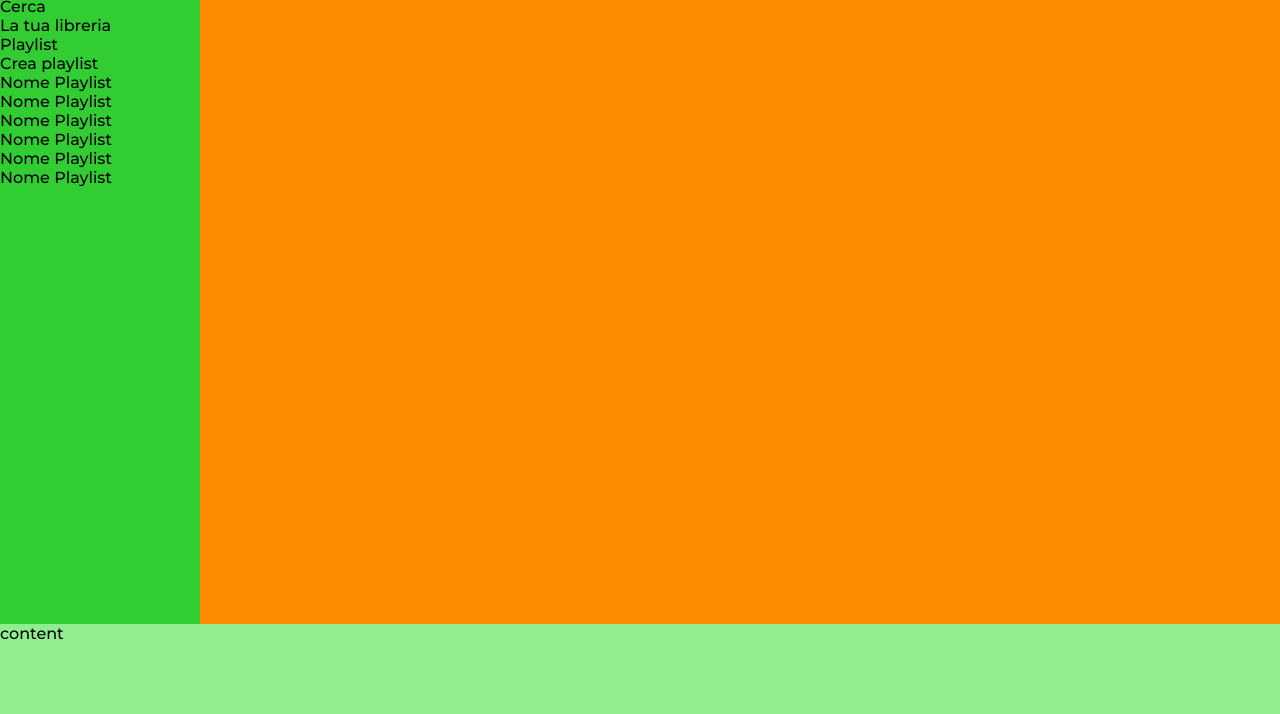
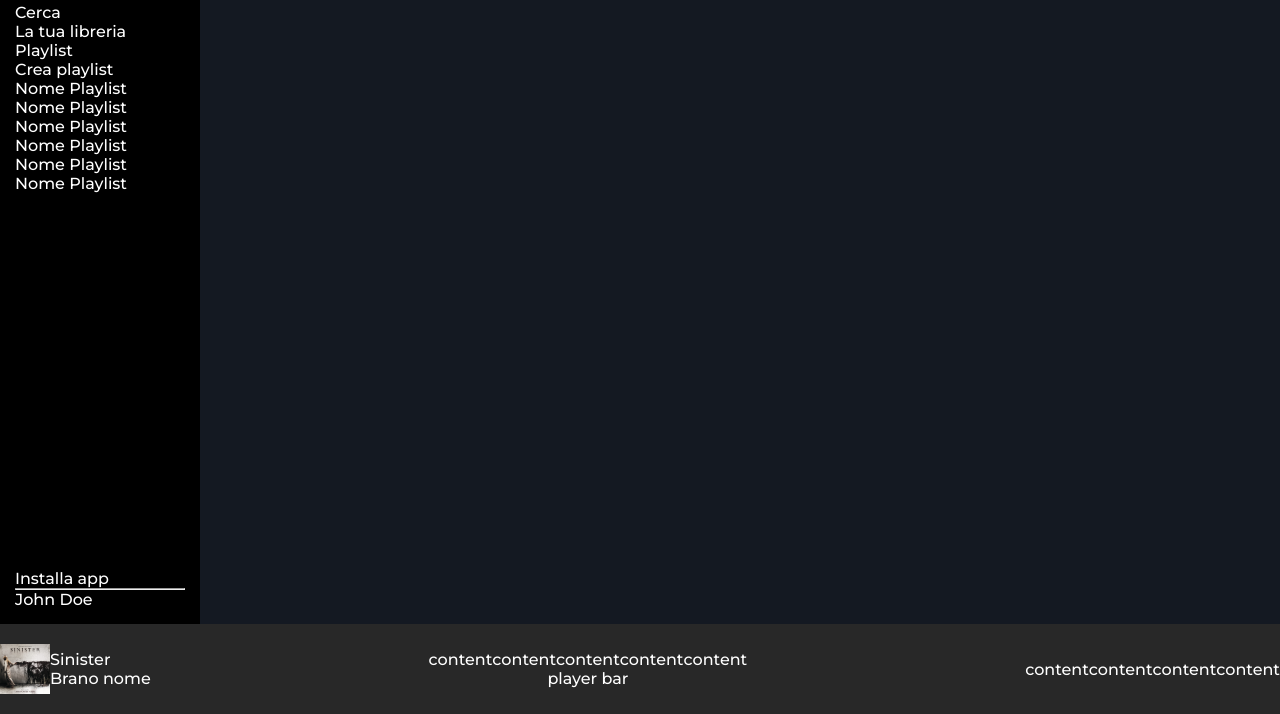
Before and after one commit to Cal-107/html-css-spotifyweb, a plain HTML site: page index.html in a window 1280 px wide. Shown: the part 86-800 px from the top of the page. Drawn offline with Linux system fonts and the light colour scheme.

Commit message:
add footer setup

```diff
--- a/index.html
+++ b/index.html
@@ -14,13 +14,17 @@
 
     <!-- main -->
     <main class="app-main">
-        <aside class="column-aside">
+        <aside class="column-aside font-white">
+            <section>
+
+                <!-- logo section -->
                 <header>
                     <div>
                         <img src="./img/logo.svg" alt="Spotify Logo">
                     </div>
                 </header>
 
+                <!-- aside nav 1 -->
                 <nav class="nav-1">
                     <ul>
                         <li>Home</li>
@@ -29,6 +33,7 @@
                     </ul>
                 </nav>
 
+                <!-- aside nav 2 -->
                 <nav class="nav-2">
                     <ul>
                         <li>Playlist</li>
@@ -41,19 +46,69 @@
                         <li>Nome Playlist</li>
                     </ul>
                 </nav>
+            </section>
 
+            <!-- aside info section -->
+            <section class="aside-info">
+                <div>
+                    Installa app
+                </div>
+                <hr>
+                <div>
+                    John Doe
+                </div>
+            </section>
         </aside>
 
-        <section class="main-content">
+        <!-- main content section -->
+        <section class="main-content font-white">
             <div>
-                content
+
             </div>
         </section>
     </main>
 
     <!-- footer -->
-    <footer class="app-footer">
-        content
+    <footer class="app-footer font-white">
+        <section class="flex align-items-center">
+            <div class="img-box-1">
+                <img src="./img/sinister.jpeg" alt="Names Track">
+            </div>
+            <div>
+                <div>Sinister</div>
+                <div>Brano nome</div>
+            </div>
+        </section>
+
+        <section class="flex direction-column align-items-center ">
+            <div>
+                <nav>
+                    <ul class="flex">
+                        <li>content</li>
+                        <li>content</li>
+                        <li>content</li>
+                        <li>content</li>
+                        <li>content</li>
+                    </ul>
+                </nav>
+            </div>
+            <div>
+                player bar
+            </div>
+        </section>
+
+        <section>
+            <div>
+                <nav>
+                    <ul class="flex">
+                        <li>content</li>
+                        <li>content</li>
+                        <li>content</li>
+                        <li>content</li>
+                    </ul>
+                </nav>
+            </div>
+        </section>
     </footer>
 </body>
 </html>
--- a/main/style.css
+++ b/main/style.css
@@ -6,6 +6,35 @@
     font-family: 'Montserrat', sans-serif;
 }
 /* common and utilities */
+li {
+    list-style: none;
+}
+
+.font-white {
+    color: #fff;
+}
+
+.img-box-1 {
+    width: 50px;
+    height: 50px;
+}
+
+.flex {
+    display: flex;
+}
+
+.direction-column {
+    flex-direction: column;
+}
+
+.align-items-center {
+    align-items: center;
+}
+
+.img-box-1 img {
+    width: 100%;
+}
+
 
 .app-main {
     height: calc(100vh - 90px);
@@ -15,16 +44,26 @@
 
 .column-aside {
     width: 200px;
-    background-color: limegreen;
+    background-color: #000;
+    display: flex;
+    flex-direction: column;
+    justify-content: space-between;
+    padding: 15px;
 }
 
 .main-content {
     width: calc(100% - 200px);
     height: 100%;
-    background-color: darkorange;
+    background-color: #141922;
 }
 
 .app-footer {
     height: 90px;
-    background-color: lightgreen;
+    background-color: #282828;
+    display: flex;
+    justify-content: space-between;
+    align-items: center;
 }
+
+
+/* aside bar / menu */
```
Lines whose indentation alone changed are shown as unchanged.
